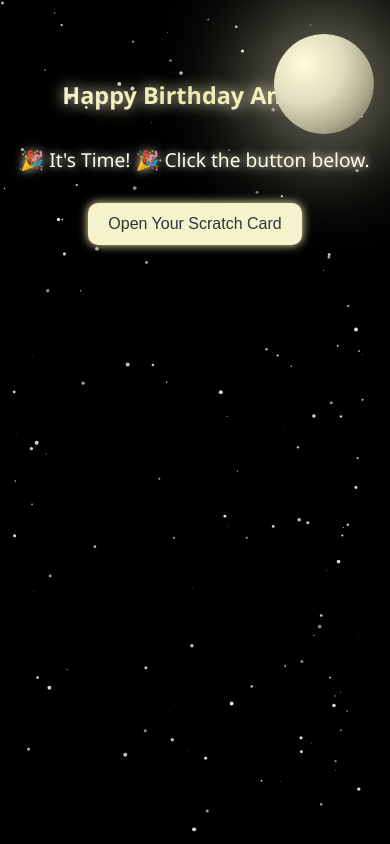
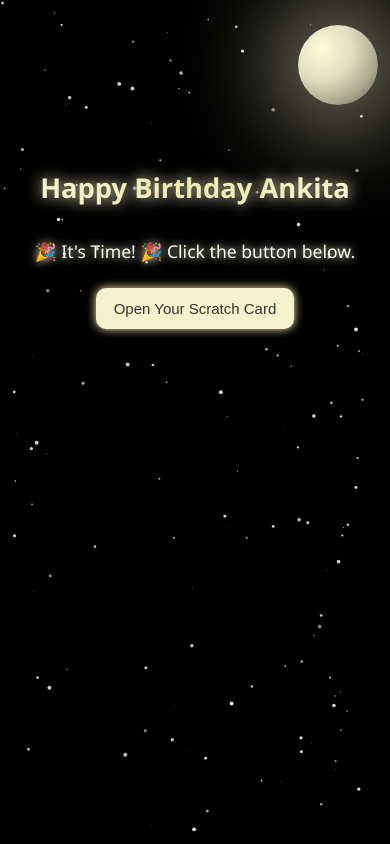
Before and after one commit to harshitaryaa/countdownne, a plain HTML site: page day1.html in a window 390 px wide. Drawn offline with Linux system fonts and the light colour scheme.

Commit message:
Update day1.html

```diff
--- a/day1.html
+++ b/day1.html
@@ -42,6 +42,7 @@
       box-shadow: 0 0 80px 30px #fffdd055;
       animation: moonGlow 8s infinite alternate;
       background-blend-mode: multiply;
+      z-index: 1; /* Ensure moon is behind the text */
     }
 
     @keyframes moonGlow {
@@ -50,21 +51,19 @@
     }
 
     h1 {
-  margin-top: 100px;
+      margin-top: 180px; /* Increased margin to move text further down */
       font-size: clamp(1.5rem, 6vw, 2.8rem);
       background: linear-gradient(90deg, #f5f3ce, #eae6a4, #f5f3ce);
-
-  /* Compatibility */
-  background-clip: text;               /* Standard (not supported in all browsers) */
-  -webkit-background-clip: text;       /* For Chrome, Safari */
+      background-clip: text;
+      -webkit-background-clip: text;
       -webkit-text-fill-color: transparent;
-
       animation: glowText 3s ease-in-out infinite alternate;
       padding: 0 15px;
       line-height: 1.3;
       word-break: break-word;
+      z-index: 2; /* Ensure text is above the moon */
+      position: relative; /* Position relative to allow z-index to work */
     }
-
 
     @keyframes glowText {
       from {
@@ -83,7 +82,7 @@
     }
 
     #openButton {
-      margin: 30px auto;
+      margin: 20px auto; /* Reduced slightly to maintain spacing */
       padding: 15px 30px;
       font-size: 18px;
       background-color: #f5f3ce;
@@ -101,26 +100,41 @@
     }
 
     @media (max-width: 600px) {
+      body {
+        padding: 20px;
+        justify-content: flex-start;
+      }
+
       #moon {
-        width: 100px;
-        height: 100px;
-        top: 4%;
-        right: 4%;
+        width: 80px;
+        height: 80px;
+        top: 3%;
+        right: 3%;
       }
 
       h1 {
-        margin-top: 80px;
-        font-size: clamp(1.2rem, 6vw, 2rem);
-        padding: 0 20px;
+        margin-top: 150px; /* Slightly less on mobile to prevent crowding */
+        font-size: clamp(1.5rem, 7vw, 2.2rem);
+        padding: 0 10px;
+        z-index: 2;
+        position: relative;
       }
 
       #timerDisplay {
-        font-size: 1.2rem;
+        font-size: 1.1rem;
+        margin-top: 15px;
+        padding: 0 10px;
       }
 
       #openButton {
-        padding: 12px 20px;
-        font-size: 16px;
+        padding: 12px 18px;
+        font-size: 15px;
+        margin: 25px auto;
+      }
+
+      canvas {
+        width: 100vw;
+        height: 100vh;
       }
     }
   </style>
@@ -181,7 +195,7 @@
     drawStars();
 
     // Timer logic
-    const targetDate = new Date('2025-07-2T00:00:00');
+    const targetDate = new Date('2025-07-02T00:00:00');
     const timerDisplay = document.getElementById('timerDisplay');
     const openButton = document.getElementById('openButton');
 
```
Lines whose indentation alone changed are shown as unchanged.
